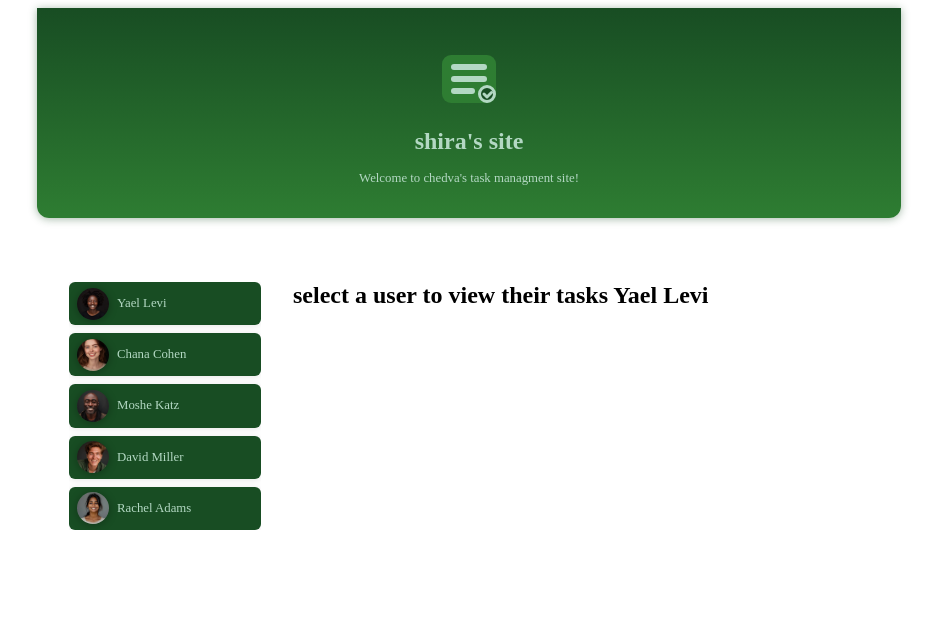
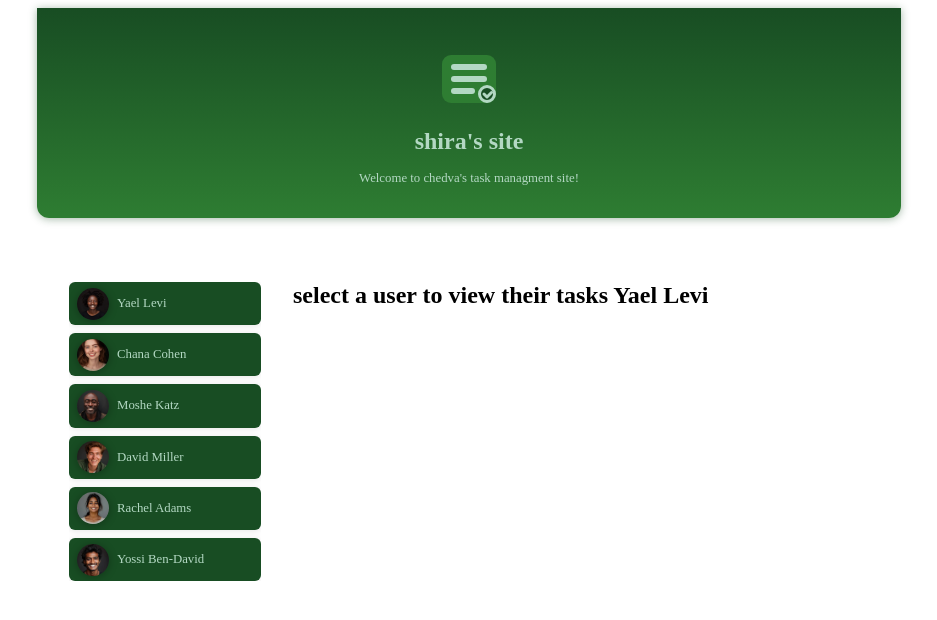
Before and after one commit to shira2434/angular-project, an Angular app: page / in a window 1280 px wide. Shown: the top 620 px of the page, without its empty margins (171-1108 px from the left). Built offline with nearby package versions, Linux system fonts and the light colour scheme.

Commit message:
testing git

```diff
--- a/src/app/app.html
+++ b/src/app/app.html
@@ -17,9 +17,9 @@
     <li>
       <app-user [name]="users[4].name" [avatar]="users[4].avatar" [id]="users[4].id" (userselected)="onUserSelected($event)"></app-user>
     </li>
-    <!-- <li>
+    <li>
       <app-user [name]="users[5].name" [avatar]="users[5].avatar"[id]="users[5].id" (userselected)="onUserSelected($event)"></app-user>
-    </li> -->
+    </li>
   </ul>
   <p id="fallback">select a user to view their tasks {{selectedUser.name}}</p>
 </main>
```
